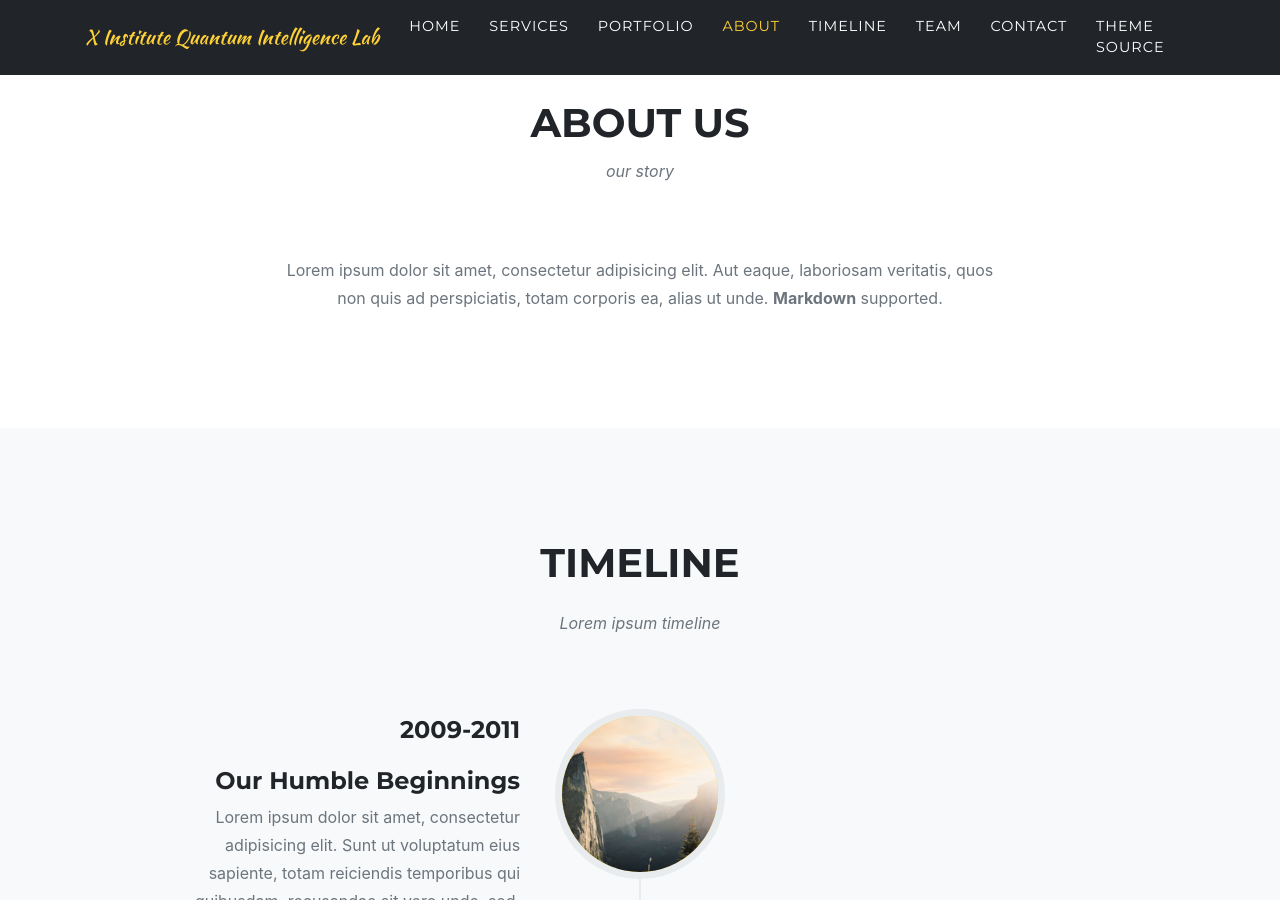
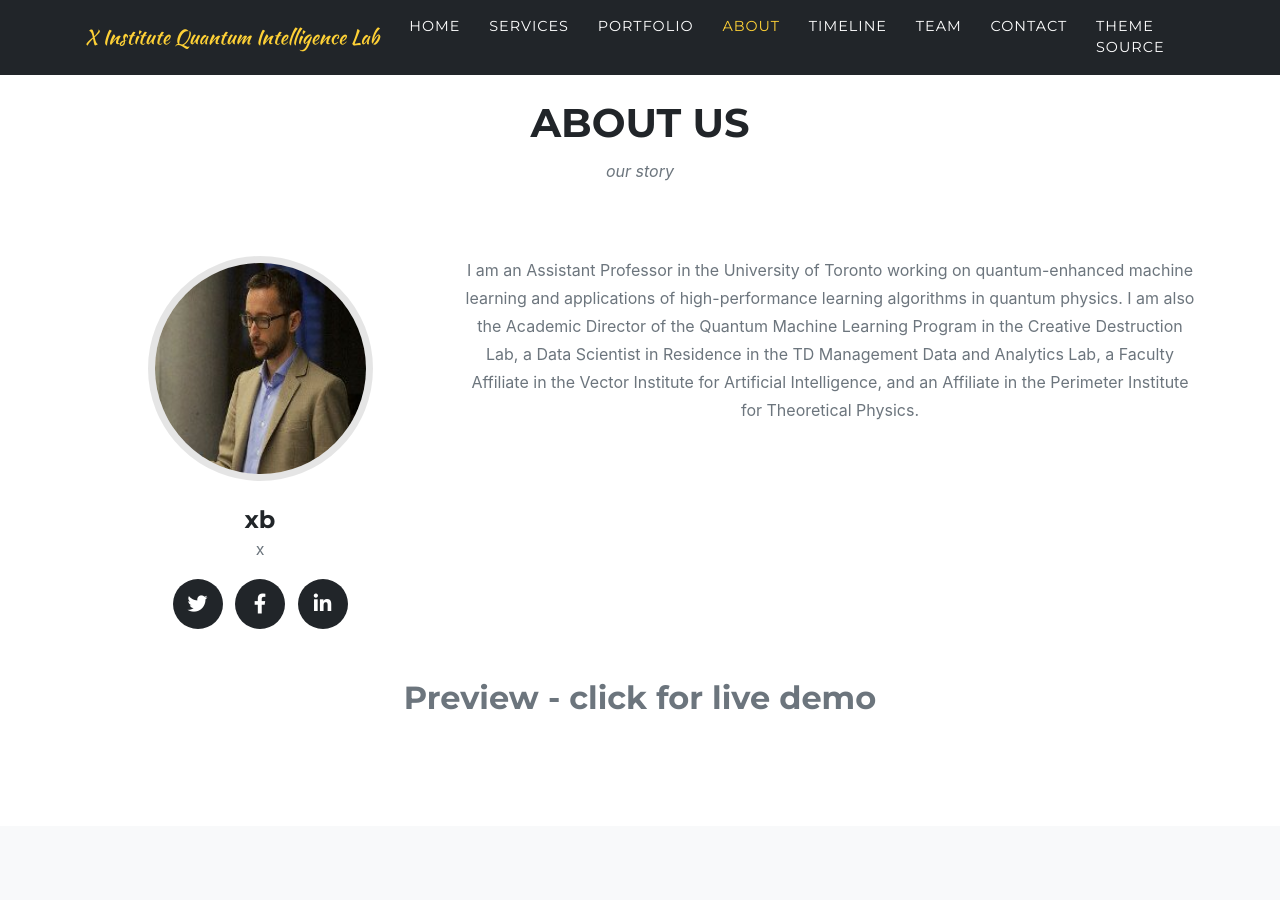
Before and after one commit to phyxiong/xiongbo1, a Jekyll site: the page built from index.md, in a window 1280 px wide and 900 px high, scrolled down 3138 px. Built offline with Jekyll 4.4.1, drawn with Linux system fonts in a browser that asks for light colours; some web fonts are replaced.

Commit message:
Initial GitHub pages site with Jekyll

```diff
--- a/_data/sitetext.yml
+++ b/_data/sitetext.yml
@@ -86,8 +86,22 @@ en: &DEFAULT_EN
   about:
     title: "About Us"
     text: "our story"
-    body: "Lorem ipsum dolor sit amet, consectetur adipisicing elit. Aut eaque, laboriosam veritatis, quos non quis ad perspiciatis, totam corporis ea, alias ut unde. **Markdown** supported."
-    section: about
+    # left is the default
+    #start_align: "left"
+    people:
+      - name: "xb"
+        role: "x"
+        image: assets/img/photo.jpeg
+        social:
+          - url: https://twitter.com
+            icon: fab fa-twitter
+          - url: https://facebook.com
+            icon: fab fa-facebook-f
+          - url: https://linkedin.com
+            icon: fab fa-linkedin-in
+    body: "I am an Assistant Professor in the University of Toronto working on quantum-enhanced machine learning and applications of high-performance learning algorithms in quantum physics. I am also the Academic Director of the Quantum Machine Learning Program in the Creative Destruction Lab, a Data Scientist in Residence in the TD Management Data and Analytics Lab, a Faculty Affiliate in the Vector Institute for Artificial Intelligence, and an Affiliate in the Perimeter Institute for Theoretical Physics."
+    introduce: "## Preview - click for live demo"
+  section: about
 
   clients:
     section: clients
--- a/_includes/about.html
+++ b/_includes/about.html
@@ -3,13 +3,36 @@
   <div class="container">
     <div class="row">
       <div class="col-lg-12 text-center">
-        <h2 class="section-heading text-uppercase">{{ site.data.sitetext[site.locale].about.title | default: "About Us X" }}</h2>
-        <h3 class="section-subheading text-muted">{{ site.data.sitetext[site.locale].about.text | default: "About Us Institute" }}</h3>
+        <h2 class="section-heading text-uppercase">{{ site.data.sitetext[site.locale].about.title | default: "About Us" }}</h2>
+        <h3 class="section-subheading text-muted">{{ site.data.sitetext[site.locale].about.text | default: "X Institute" }}</h3>
       </div>
     </div>
     <div class="row">
+      {% for person in site.data.sitetext[site.locale].about.people %}
+      <div class="col-sm-4">
+        <div class="team-member">
+        <img class="mx-auto rounded-circle" src="{{ person.image }}" alt="">
+        <h4>{{ person.name }}</h4>
+        <p class="text-muted">{{ person.role }}</p>
+        <ul class="list-inline social-buttons">
+        {% for network in person.social %}
+          <li class="list-inline-item">
+          <a href="{{ network.url }}">
+            <i class="{{ network.icon }}"></i>
+          </a>
+          </li>
+        {% endfor %}
+        </ul>
+        </div>
+      </div>
+      {% endfor %}
       <div class="col-lg-8 mx-auto text-center">
         <div class="large text-muted">{{ site.data.sitetext[site.locale].about.body | markdownify }}</div>
+      </div>
+      </div>
+    <div class="row">
+      <div class="col-lg-8 mx-auto text-center">
+        <div class="large text-muted">{{ site.data.sitetext[site.locale].about.introduce | markdownify }}</div>
       </div>
     </div>
   </div>
```
Also changed, not shown: 1 other file.
